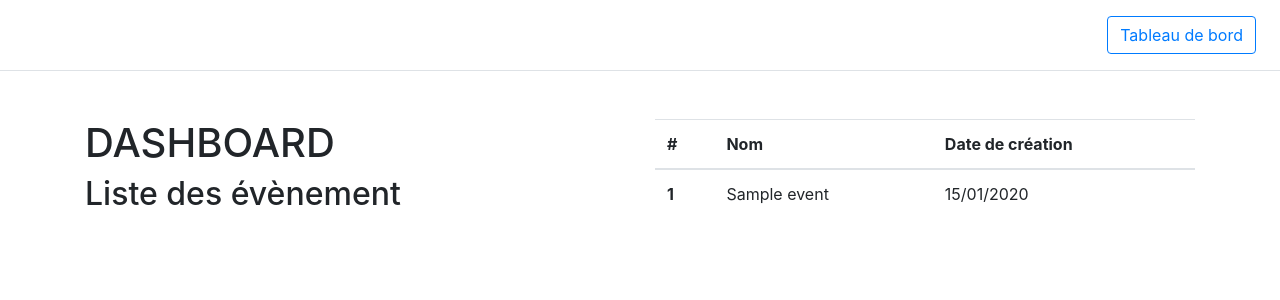
After one commit to omegaBionic/omgSymfony, a Symfony app: template templates/back/dashboard.html.twig in a window 1280 px wide. The commit adds this page. Shown: the top 300 px of the page. Run offline with Twig, Linux system fonts and the light colour scheme; the template is opened without the code that fills it: most values are stand-ins (such as "Sample title", 1, 10 or a date in 2020); some libraries are stand-ins or nearby versions.

Commit message:
[Main] Added dashboard and removed useless tests.

```diff
--- /dev/null
+++ b/templates/back/dashboard.html.twig
@@ -0,0 +1,33 @@
+{% extends 'base.html.twig' %}
+
+{% block body %}
+    <div class="container container-center mt-4">
+        <div class="row mt-4 pt-4">
+            <div class="col-md-6">
+                <h1>DASHBOARD</h1>
+                <h2>Liste des évènement</h2>
+            </div>
+            <div class="col-md-6">
+                <table class="table">
+                    <thead>
+                    <tr>
+                        <th scope="col">#</th>
+                        <th scope="col">Nom</th>
+                        <th scope="col">Date de création</th>
+                    </tr>
+                    </thead>
+                    <tbody>
+                    {% for event in events %}
+                    <tr>
+                        <th scope="row">{{ event.id }}</th>
+                        <td>{{ event.name }}</td>
+                        <td>{{ event.createdAt|date("d/m/Y") }}</td>
+                    </tr>
+                    {% endfor %}
+                    </tbody>
+                </table>
+            </div>
+        </div>
+    </div>
+
+{% endblock %}
--- a/templates/back/index.html.twig
+++ b/templates/back/index.html.twig
@@ -1,7 +1,4 @@
 {% extends 'base.html.twig' %}
-
-
-
 
 {% block body %}
 
--- a/templates/nav.html.twig
+++ b/templates/nav.html.twig
@@ -12,5 +12,5 @@
     </nav>
     #}
 
-    <a class="btn btn-outline-primary" href="{{ path('back.login') }}">Connexion</a>
+    <a class="btn btn-outline-primary" href="{{ path('back.dashboard') }}">Tableau de bord</a>
 </div>
```
Also changed, not shown: src/Controller/BackController.php (+9 -4 lines), src/Controller/FrontController.php (+1 -8 lines), src/DataFixtures/AppFixtures.php (+8 -0 lines), templates/base.html.twig (line endings or trailing spaces).
